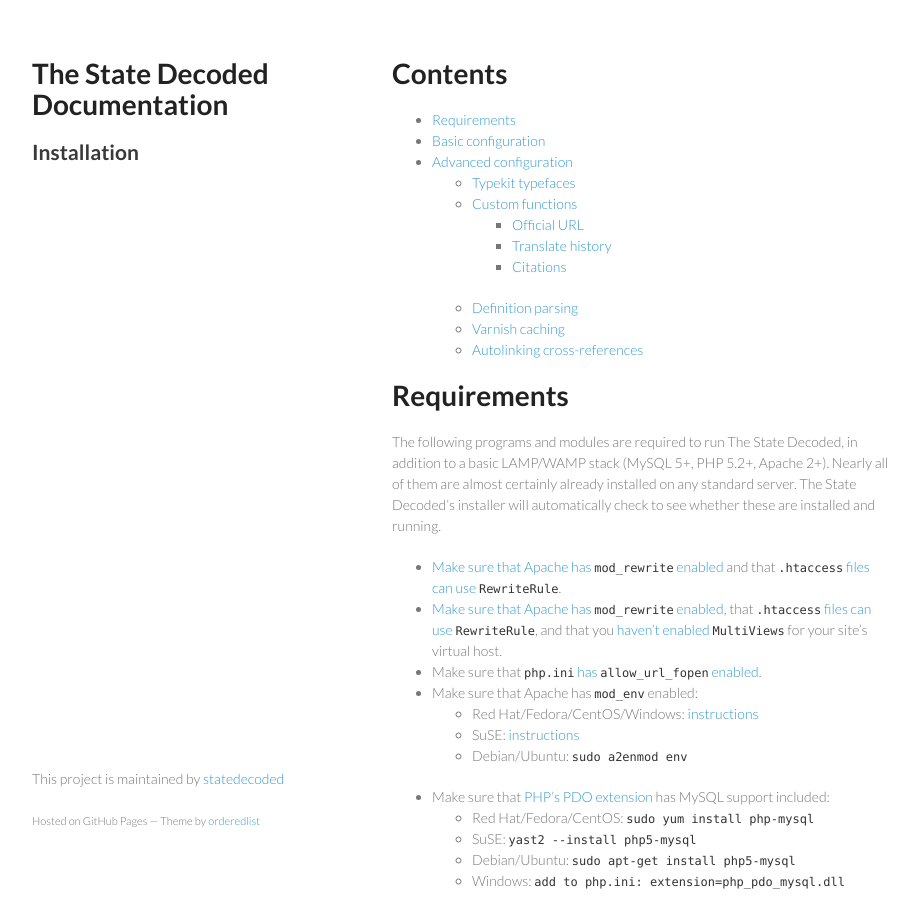
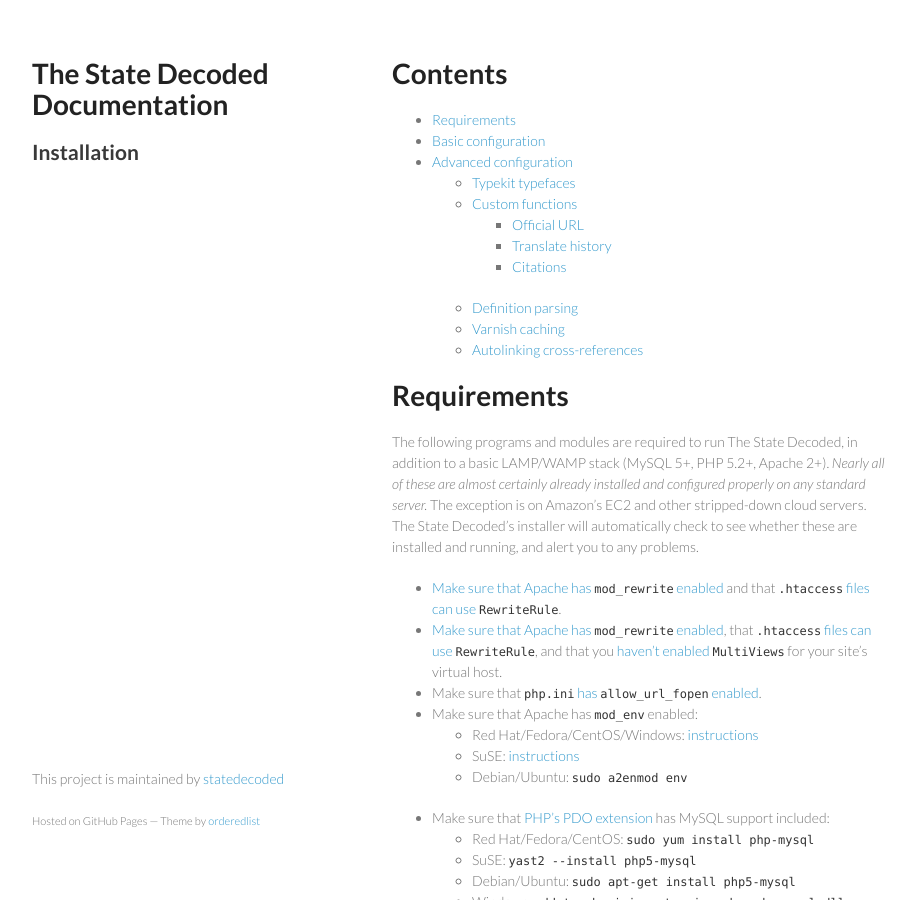
Before and after one commit to statedecoded/documentation, a Jekyll site: the page built from installation.md, in a window 1280 px wide and 900 px high. Shown: the whole window, without its empty margins (178-1096 px from the left). Built offline with Jekyll 4.4.1, drawn with Linux system fonts in a browser that asks for light colours.

Commit message:
EC2 is problematic

```diff
--- a/installation.md
+++ b/installation.md
@@ -11,7 +11,7 @@
 
 # Requirements
 
-The following programs and modules are required to run The State Decoded, in addition to a basic LAMP/WAMP stack (MySQL 5+, PHP 5.2+, Apache 2+). Nearly all of them are almost certainly already installed on any standard server. The State Decoded’s installer will automatically check to see whether these are installed and running.
+The following programs and modules are required to run The State Decoded, in addition to a basic LAMP/WAMP stack (MySQL 5+, PHP 5.2+, Apache 2+). *Nearly all of these are almost certainly already installed and configured properly on any standard server.* The exception is on Amazon’s EC2 and other stripped-down cloud servers. The State Decoded’s installer will automatically check to see whether these are installed and running, and alert you to any problems.
 
 * [Make sure that Apache has `mod_rewrite` enabled](http://stackoverflow.com/questions/9021425/how-to-check-if-mod-rewrite-is-enabled-in-php) and that [`.htaccess` files can use `RewriteRule`](https://help.ubuntu.com/community/EnablingUseOfApacheHtaccessFiles).
 * [Make sure that Apache has `mod_rewrite` enabled](http://stackoverflow.com/questions/9021425/how-to-check-if-mod-rewrite-is-enabled-in-php), that [`.htaccess` files can use `RewriteRule`](https://help.ubuntu.com/community/EnablingUseOfApacheHtaccessFiles), and that you [haven't enabled `MultiViews`](http://httpd.apache.org/docs/2.2/mod/mod_negotiation.html#multiviews) for your site’s virtual host.
```
